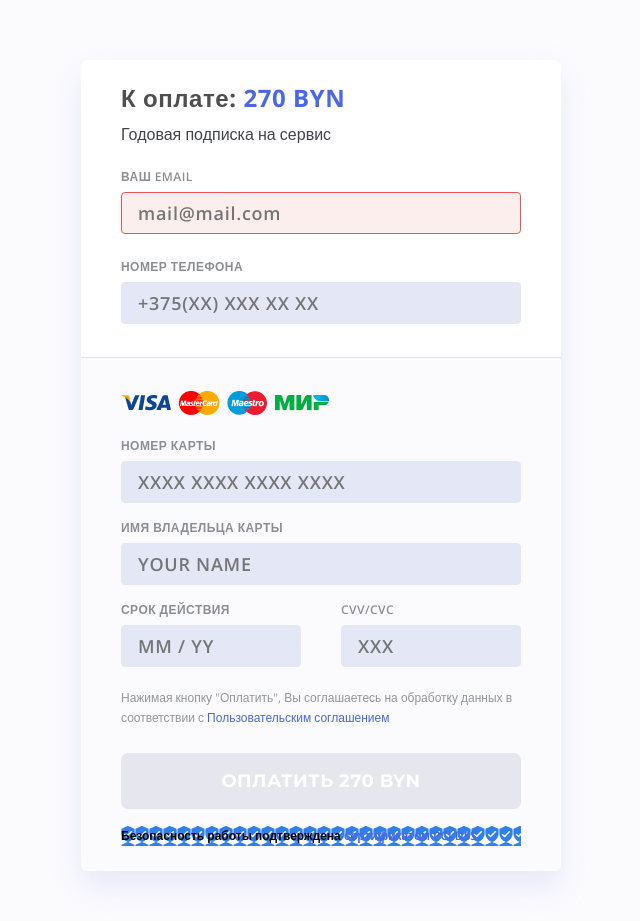
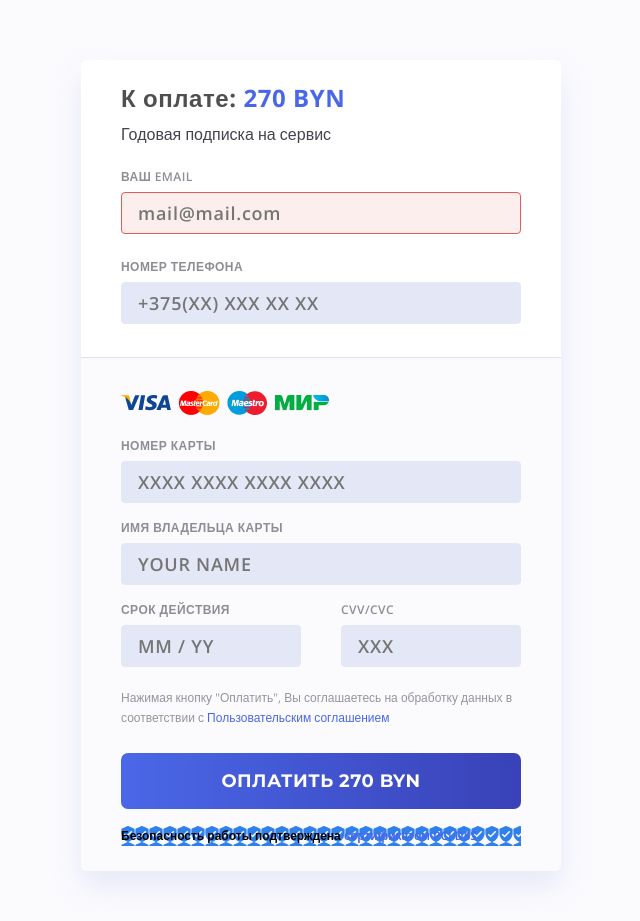
Before and after one commit to Yuranuch/payment_form, a React (Create React App) app: page / in a window 1280 px wide. Shown: the whole page, without its empty margins (319-959 px from the left). Built offline with nearby package versions, Linux system fonts and the light colour scheme.

Commit message:
added css for input

```diff
--- a/src/App.scss
+++ b/src/App.scss
@@ -85,12 +85,11 @@
     border: 1px solid #9FA1B0;
     color: #4F4F4F;
   }
-  input:active{
+  input:focus{
     background: rgba(255, 255, 255, 0.1);
     border: 1px solid #9FA1B0;
     color: #4F4F4F;
   }
-
 }
 
 .smallBottomMargin {
@@ -148,7 +147,7 @@
   height: 56px;
   left: 520px;
   top: 727px;
-  background: linear-gradient(0deg, #E6E7EE, #E6E7EE), linear-gradient(90deg, #4A67E7 0.97%, #3942B8 99.29%);
+  background: linear-gradient(90deg, #4A67E7 0.97%, #3942B8 99.29%);
   border-radius: 7px;
   font-family: 'Montserrat', sans-serif;
   font-style: normal;
@@ -161,6 +160,17 @@
   cursor: pointer;
   margin-bottom: 17px;
 }
+.submitButton:hover {
+  background: linear-gradient(90deg, #4A67E7 0.97%, #4A67E7 99.29%);
+}
+.submitButton:active {
+  background: linear-gradient(90deg, #3942B8 0.97%, #3942B8 99.29%);
+}
+.submitButton:disabled {
+  background: linear-gradient(0deg, #E6E7EE, #E6E7EE), linear-gradient(90deg, #4A67E7 0.97%, #3942B8 99.29%);}
+
+
+
 .transactionSecurity {
   span {
     display: block;
```
Also changed, not shown: 1 other file (tests, documents, lock files or other folders).
